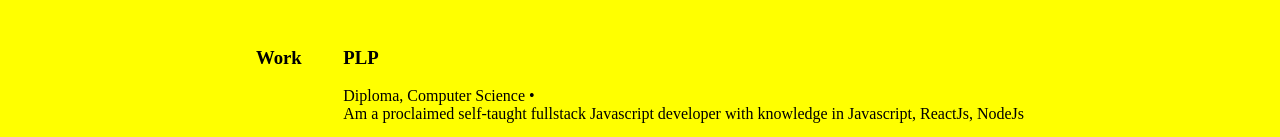
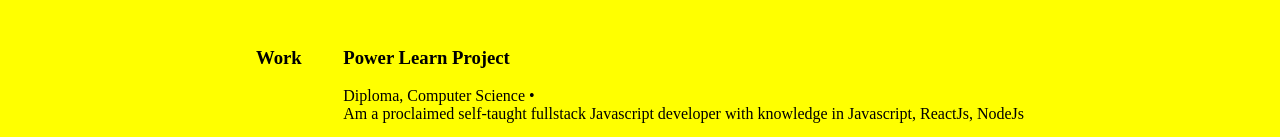
Before and after one commit to Evans-mutuku/Compassion-Ke-Portfolio, a plain HTML site: page index.html in a window 1280 px wide. Shown: the part 1257-1394 px from the top of the page. Drawn offline with Linux system fonts and the light colour scheme.

Commit message:
Update index.html

```diff
--- a/index.html
+++ b/index.html
@@ -76,7 +76,7 @@
             <h1>Work</h1>
 
             <div>
-                <h1>PLP</h1>
+                <h1> Power Learn Project</h1>
                 <br>
                 <p>Diploma, Computer Science •</p>
                 <p>Am a proclaimed self-taught fullstack Javascript developer with knowledge in Javascript, ReactJs, NodeJs</p>
```
